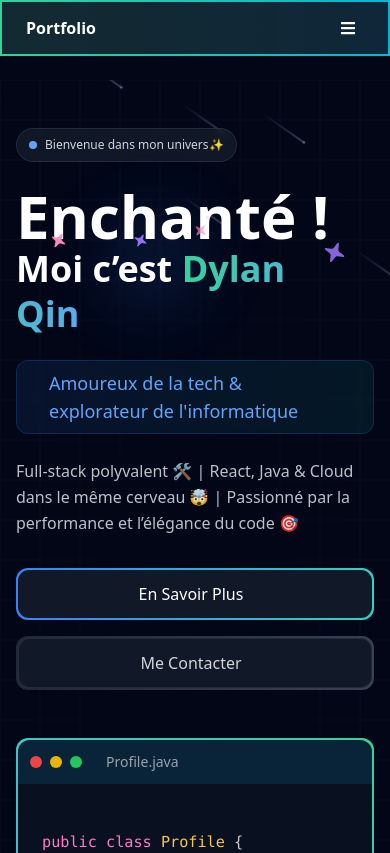
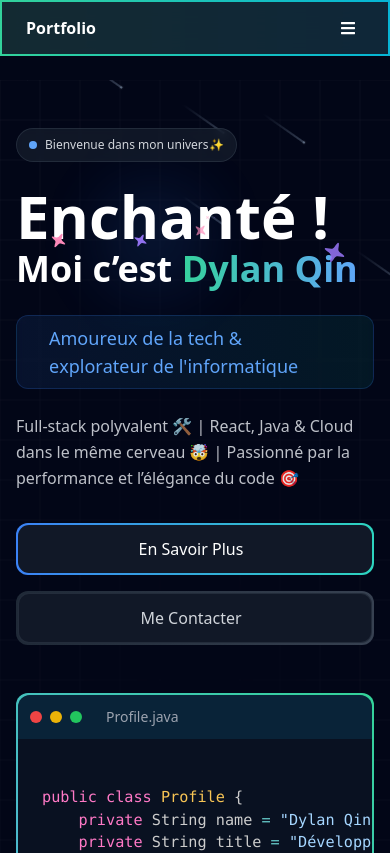
Before and after one commit to DylanQin4/portfolio, a React (Vite) app: page / in a window 390 px wide. Shown: the top 853 px of the page. Built offline with nearby package versions, Linux system fonts and the light colour scheme.

Commit message:
desactiver le typing-effect et l'indicateur sur mobile

```diff
--- a/src/pages/Hero/Hero.jsx
+++ b/src/pages/Hero/Hero.jsx
@@ -135,7 +135,11 @@ public class Profile {
                   <SparklesText text="Enchanté !" />
                   <span className="relative inline-block">
                     Moi c’est
-                    <span className="typing-effect gradient-text">
+                    <span className="hidden sm:inline typing-effect gradient-text">
+                      {" "}
+                      Dylan Qin
+                    </span>
+                    <span className="sm:hidden gradient-text">
                       {" "}
                       Dylan Qin
                     </span>
@@ -233,7 +237,11 @@ public class Profile {
 
         {/* Indicateur de défilement */}
         <div className="absolute bottom-8 left-1/2 transform -translate-x-1/2 animate-bounce flex flex-col items-center gap-2">
-          <span className="text-gray-400 text-sm flex items-center gap-2">
+          <span className="hidden sm:inline text-gray-400 text-sm">
+            <i className="fas fa-mouse text-blue-400"></i>
+            À propos de moi
+          </span>
+          <span className="sm:hidden text-gray-400 text-sm flex items-center gap-2">
             <i className="fas fa-mouse text-blue-400"></i>
             À propos de moi
           </span>
```
